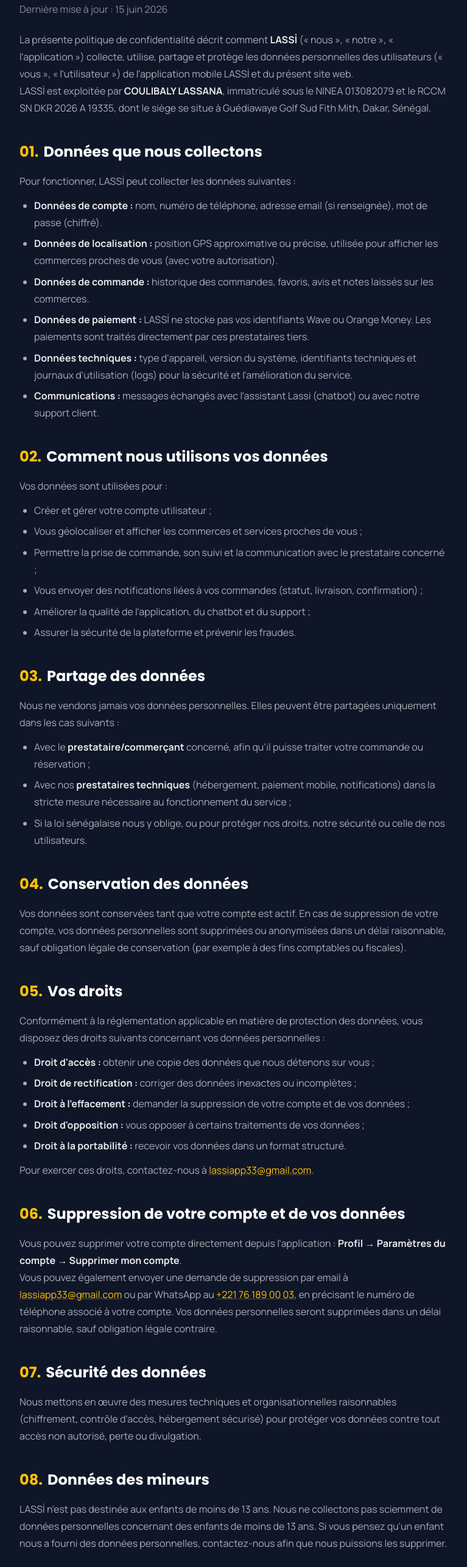
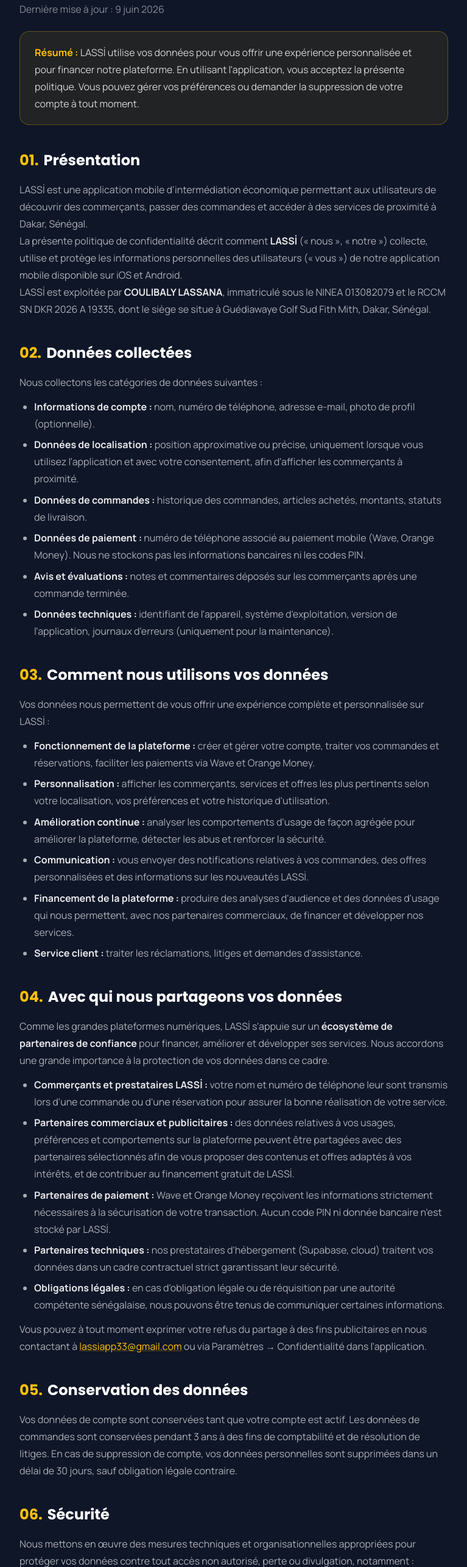
Before and after one commit to lassiapp33-sudo/lassiweb, a plain HTML site: page privacy.html in a window 1280 px wide. Shown: the part 230-2800 px from the top of the page at 61% size, without its empty margins (256-1023 px from the left). Drawn offline with nearby package versions, Linux system fonts and the light colour scheme.

Commit message:
Mettre a jour la politique de confidentialite

```diff
--- a/privacy.html
+++ b/privacy.html
@@ -4,7 +4,7 @@
 <meta charset="UTF-8">
 <meta name="viewport" content="width=device-width, initial-scale=1.0">
 <title>Politique de confidentialité — LASSİ</title>
-<meta name="description" content="Politique de confidentialité de l'application LASSİ : données collectées, utilisation, droits des utilisateurs et suppression de compte.">
+<meta name="description" content="Politique de confidentialité de l'application LASSİ : données collectées, utilisation, partage, droits des utilisateurs et suppression de compte.">
 <meta name="theme-color" content="#0f1628">
 <link rel="icon" href="assets/logo/lassi-logo.png" type="image/png">
 <link rel="preconnect" href="https://fonts.googleapis.com">
@@ -44,6 +44,9 @@
   .prose-lassi a { color: #FFC107; text-decoration: underline; text-decoration-color: rgba(255,193,7,0.3); }
   .prose-lassi a:hover { text-decoration-color: #FFC107; }
   .prose-lassi strong { color: rgba(255,255,255,0.9); }
+  .prose-lassi .highlight { background: rgba(255,193,7,0.08); border: 1px solid rgba(255,193,7,0.3); border-radius: 1rem; padding: 1.25rem 1.5rem; margin: 1.5rem 0 2rem; }
+  .prose-lassi .highlight p { color: rgba(255,255,255,0.8); margin-bottom: 0; }
+  .prose-lassi .highlight strong { color: #FFC107; }
 </style>
 </head>
 <body class="bg-navy text-white antialiased selection:bg-gold selection:text-navy">
@@ -65,83 +68,112 @@
 <main class="max-w-3xl mx-auto px-5 sm:px-8 py-16">
   <span class="text-gold font-display font-semibold uppercase tracking-wider text-sm">Légal</span>
   <h1 class="font-display font-extrabold text-3xl sm:text-4xl mt-3 mb-3">Politique de confidentialité</h1>
-  <p class="text-white/50">Dernière mise à jour : 15 juin 2026</p>
+  <p class="text-white/50">Dernière mise à jour : 9 juin 2026</p>
 
   <div class="prose-lassi mt-6">
+    <div class="highlight">
+      <p><strong>Résumé :</strong> LASSİ utilise vos données pour vous offrir une expérience personnalisée et pour financer notre plateforme. En utilisant l'application, vous acceptez la présente politique. Vous pouvez gérer vos préférences ou demander la suppression de votre compte à tout moment.</p>
+    </div>
+
+    <h2><span class="num">01.</span>Présentation</h2>
     <p>
-      La présente politique de confidentialité décrit comment <strong>LASSİ</strong> (« nous », « notre », « l'application ») collecte, utilise, partage et protège les données personnelles des utilisateurs (« vous », « l'utilisateur ») de l'application mobile LASSİ et du présent site web.
+      LASSİ est une application mobile d'intermédiation économique permettant aux utilisateurs de découvrir des commerçants, passer des commandes et accéder à des services de proximité à Dakar, Sénégal.
+    </p>
+    <p>
+      La présente politique de confidentialité décrit comment <strong>LASSİ</strong> (« nous », « notre ») collecte, utilise et protège les informations personnelles des utilisateurs (« vous ») de notre application mobile disponible sur iOS et Android.
     </p>
     <p>
       LASSİ est exploitée par <strong>COULIBALY LASSANA</strong>, immatriculé sous le NINEA 013082079 et le RCCM SN DKR 2026 A 19335, dont le siège se situe à Guédiawaye Golf Sud Fith Mith, Dakar, Sénégal.
     </p>
 
-    <h2><span class="num">01.</span>Données que nous collectons</h2>
-    <p>Pour fonctionner, LASSİ peut collecter les données suivantes :</p>
+    <h2><span class="num">02.</span>Données collectées</h2>
+    <p>Nous collectons les catégories de données suivantes :</p>
     <ul>
-      <li><strong>Données de compte :</strong> nom, numéro de téléphone, adresse email (si renseignée), mot de passe (chiffré).</li>
-      <li><strong>Données de localisation :</strong> position GPS approximative ou précise, utilisée pour afficher les commerces proches de vous (avec votre autorisation).</li>
-      <li><strong>Données de commande :</strong> historique des commandes, favoris, avis et notes laissés sur les commerces.</li>
-      <li><strong>Données de paiement :</strong> LASSİ ne stocke pas vos identifiants Wave ou Orange Money. Les paiements sont traités directement par ces prestataires tiers.</li>
-      <li><strong>Données techniques :</strong> type d'appareil, version du système, identifiants techniques et journaux d'utilisation (logs) pour la sécurité et l'amélioration du service.</li>
-      <li><strong>Communications :</strong> messages échangés avec l'assistant Lassi (chatbot) ou avec notre support client.</li>
+      <li><strong>Informations de compte :</strong> nom, numéro de téléphone, adresse e-mail, photo de profil (optionnelle).</li>
+      <li><strong>Données de localisation :</strong> position approximative ou précise, uniquement lorsque vous utilisez l'application et avec votre consentement, afin d'afficher les commerçants à proximité.</li>
+      <li><strong>Données de commandes :</strong> historique des commandes, articles achetés, montants, statuts de livraison.</li>
+      <li><strong>Données de paiement :</strong> numéro de téléphone associé au paiement mobile (Wave, Orange Money). Nous ne stockons pas les informations bancaires ni les codes PIN.</li>
+      <li><strong>Avis et évaluations :</strong> notes et commentaires déposés sur les commerçants après une commande terminée.</li>
+      <li><strong>Données techniques :</strong> identifiant de l'appareil, système d'exploitation, version de l'application, journaux d'erreurs (uniquement pour la maintenance).</li>
     </ul>
 
-    <h2><span class="num">02.</span>Comment nous utilisons vos données</h2>
-    <p>Vos données sont utilisées pour :</p>
+    <h2><span class="num">03.</span>Comment nous utilisons vos données</h2>
+    <p>Vos données nous permettent de vous offrir une expérience complète et personnalisée sur LASSİ :</p>
     <ul>
-      <li>Créer et gérer votre compte utilisateur ;</li>
-      <li>Vous géolocaliser et afficher les commerces et services proches de vous ;</li>
-      <li>Permettre la prise de commande, son suivi et la communication avec le prestataire concerné ;</li>
-      <li>Vous envoyer des notifications liées à vos commandes (statut, livraison, confirmation) ;</li>
-      <li>Améliorer la qualité de l'application, du chatbot et du support ;</li>
-      <li>Assurer la sécurité de la plateforme et prévenir les fraudes.</li>
+      <li><strong>Fonctionnement de la plateforme :</strong> créer et gérer votre compte, traiter vos commandes et réservations, faciliter les paiements via Wave et Orange Money.</li>
+      <li><strong>Personnalisation :</strong> afficher les commerçants, services et offres les plus pertinents selon votre localisation, vos préférences et votre historique d'utilisation.</li>
+      <li><strong>Amélioration continue :</strong> analyser les comportements d'usage de façon agrégée pour améliorer la plateforme, détecter les abus et renforcer la sécurité.</li>
+      <li><strong>Communication :</strong> vous envoyer des notifications relatives à vos commandes, des offres personnalisées et des informations sur les nouveautés LASSİ.</li>
+      <li><strong>Financement de la plateforme :</strong> produire des analyses d'audience et des données d'usage qui nous permettent, avec nos partenaires commerciaux, de financer et développer nos services.</li>
+      <li><strong>Service client :</strong> traiter les réclamations, litiges et demandes d'assistance.</li>
     </ul>
 
-    <h2><span class="num">03.</span>Partage des données</h2>
-    <p>Nous ne vendons jamais vos données personnelles. Elles peuvent être partagées uniquement dans les cas suivants :</p>
+    <h2><span class="num">04.</span>Avec qui nous partageons vos données</h2>
+    <p>
+      Comme les grandes plateformes numériques, LASSİ s'appuie sur un <strong>écosystème de partenaires de confiance</strong> pour financer, améliorer et développer ses services. Nous accordons une grande importance à la protection de vos données dans ce cadre.
+    </p>
     <ul>
-      <li>Avec le <strong>prestataire/commerçant</strong> concerné, afin qu'il puisse traiter votre commande ou réservation ;</li>
-      <li>Avec nos <strong>prestataires techniques</strong> (hébergement, paiement mobile, notifications) dans la stricte mesure nécessaire au fonctionnement du service ;</li>
-      <li>Si la loi sénégalaise nous y oblige, ou pour protéger nos droits, notre sécurité ou celle de nos utilisateurs.</li>
+      <li><strong>Commerçants et prestataires LASSİ :</strong> votre nom et numéro de téléphone leur sont transmis lors d'une commande ou d'une réservation pour assurer la bonne réalisation de votre service.</li>
+      <li><strong>Partenaires commerciaux et publicitaires :</strong> des données relatives à vos usages, préférences et comportements sur la plateforme peuvent être partagées avec des partenaires sélectionnés afin de vous proposer des contenus et offres adaptés à vos intérêts, et de contribuer au financement gratuit de LASSİ.</li>
+      <li><strong>Partenaires de paiement :</strong> Wave et Orange Money reçoivent les informations strictement nécessaires à la sécurisation de votre transaction. Aucun code PIN ni donnée bancaire n'est stocké par LASSİ.</li>
+      <li><strong>Partenaires techniques :</strong> nos prestataires d'hébergement (Supabase, cloud) traitent vos données dans un cadre contractuel strict garantissant leur sécurité.</li>
+      <li><strong>Obligations légales :</strong> en cas d'obligation légale ou de réquisition par une autorité compétente sénégalaise, nous pouvons être tenus de communiquer certaines informations.</li>
     </ul>
+    <p>
+      Vous pouvez à tout moment exprimer votre refus du partage à des fins publicitaires en nous contactant à <a href="mailto:lassiapp33@gmail.com">lassiapp33@gmail.com</a> ou via Paramètres → Confidentialité dans l'application.
+    </p>
 
-    <h2><span class="num">04.</span>Conservation des données</h2>
-    <p>Vos données sont conservées tant que votre compte est actif. En cas de suppression de votre compte, vos données personnelles sont supprimées ou anonymisées dans un délai raisonnable, sauf obligation légale de conservation (par exemple à des fins comptables ou fiscales).</p>
+    <h2><span class="num">05.</span>Conservation des données</h2>
+    <p>
+      Vos données de compte sont conservées tant que votre compte est actif. Les données de commandes sont conservées pendant 3 ans à des fins de comptabilité et de résolution de litiges. En cas de suppression de compte, vos données personnelles sont supprimées dans un délai de 30 jours, sauf obligation légale contraire.
+    </p>
 
-    <h2><span class="num">05.</span>Vos droits</h2>
-    <p>Conformément à la réglementation applicable en matière de protection des données, vous disposez des droits suivants concernant vos données personnelles :</p>
+    <h2><span class="num">06.</span>Sécurité</h2>
+    <p>
+      Nous mettons en œuvre des mesures techniques et organisationnelles appropriées pour protéger vos données contre tout accès non autorisé, perte ou divulgation, notamment : chiffrement des données en transit (HTTPS/TLS), authentification sécurisée, contrôle d'accès basé sur les rôles (RLS Supabase).
+    </p>
+
+    <h2><span class="num">07.</span>Droits des utilisateurs</h2>
+    <p>Conformément à la loi sénégalaise sur la protection des données personnelles, vous disposez des droits suivants :</p>
     <ul>
-      <li><strong>Droit d'accès :</strong> obtenir une copie des données que nous détenons sur vous ;</li>
-      <li><strong>Droit de rectification :</strong> corriger des données inexactes ou incomplètes ;</li>
-      <li><strong>Droit à l'effacement :</strong> demander la suppression de votre compte et de vos données ;</li>
-      <li><strong>Droit d'opposition :</strong> vous opposer à certains traitements de vos données ;</li>
+      <li><strong>Droit d'accès :</strong> obtenir une copie de vos données personnelles.</li>
+      <li><strong>Droit de rectification :</strong> corriger des données inexactes.</li>
+      <li><strong>Droit à l'effacement :</strong> demander la suppression de votre compte et de vos données.</li>
+      <li><strong>Droit d'opposition :</strong> vous opposer au traitement de vos données à des fins marketing.</li>
       <li><strong>Droit à la portabilité :</strong> recevoir vos données dans un format structuré.</li>
     </ul>
-    <p>Pour exercer ces droits, contactez-nous à <a href="mailto:lassiapp33@gmail.com">lassiapp33@gmail.com</a>.</p>
+    <p>
+      Pour exercer ces droits, notamment la suppression de votre compte, rendez-vous dans l'application : <strong>Profil → Paramètres du compte → Supprimer mon compte</strong>. Vous pouvez aussi nous écrire à <a href="mailto:lassiapp33@gmail.com">lassiapp33@gmail.com</a> ou sur WhatsApp au <a href="https://wa.me/22176189003">+221 76 189 00 03</a>, en précisant le numéro de téléphone associé à votre compte.
+    </p>
 
-    <h2><span class="num">06.</span>Suppression de votre compte et de vos données</h2>
-    <p>Vous pouvez supprimer votre compte directement depuis l'application : <strong>Profil → Paramètres du compte → Supprimer mon compte</strong>.</p>
-    <p>Vous pouvez également envoyer une demande de suppression par email à <a href="mailto:lassiapp33@gmail.com">lassiapp33@gmail.com</a> ou par WhatsApp au <a href="https://wa.me/22176189003">+221 76 189 00 03</a>, en précisant le numéro de téléphone associé à votre compte. Vos données personnelles seront supprimées dans un délai raisonnable, sauf obligation légale contraire.</p>
+    <h2><span class="num">08.</span>Localisation</h2>
+    <p>
+      L'accès à votre localisation est demandé uniquement pour afficher les commerçants proches de vous. Vous pouvez désactiver cette permission à tout moment dans les paramètres de votre appareil. Sans localisation, l'application reste utilisable avec une recherche manuelle.
+    </p>
 
-    <h2><span class="num">07.</span>Sécurité des données</h2>
-    <p>Nous mettons en œuvre des mesures techniques et organisationnelles raisonnables (chiffrement, contrôle d'accès, hébergement sécurisé) pour protéger vos données contre tout accès non autorisé, perte ou divulgation.</p>
+    <h2><span class="num">09.</span>Notifications push</h2>
+    <p>
+      Nous envoyons des notifications pour vous informer de l'état de vos commandes. Vous pouvez désactiver les notifications dans les paramètres de votre appareil à tout moment.
+    </p>
 
-    <h2><span class="num">08.</span>Données des mineurs</h2>
-    <p>LASSİ n'est pas destinée aux enfants de moins de 13 ans. Nous ne collectons pas sciemment de données personnelles concernant des enfants de moins de 13 ans. Si vous pensez qu'un enfant nous a fourni des données personnelles, contactez-nous afin que nous puissions les supprimer.</p>
+    <h2><span class="num">10.</span>Enfants</h2>
+    <p>
+      LASSİ n'est pas destiné aux enfants de moins de 13 ans. Nous ne collectons pas sciemment de données provenant de mineurs de moins de 13 ans. Si vous pensez qu'un mineur a créé un compte, contactez-nous immédiatement.
+    </p>
 
-    <h2><span class="num">09.</span>Cookies et traceurs</h2>
-    <p>Le site web LASSİ peut utiliser des cookies techniques nécessaires à son bon fonctionnement. L'application mobile peut utiliser des identifiants techniques équivalents pour mémoriser vos préférences et assurer la sécurité de votre session.</p>
+    <h2><span class="num">11.</span>Modifications</h2>
+    <p>
+      Nous pouvons mettre à jour cette politique de confidentialité. En cas de modification substantielle, nous vous en informerons via une notification dans l'application ou par e-mail. La date de « dernière mise à jour » en haut de cette page indique la version en vigueur.
+    </p>
 
-    <h2><span class="num">10.</span>Modifications de cette politique</h2>
-    <p>Cette politique de confidentialité peut être mise à jour de temps à autre. Toute modification importante sera communiquée via l'application ou par email. La date de « dernière mise à jour » en haut de cette page indique la version la plus récente.</p>
-
-    <h2><span class="num">11.</span>Nous contacter</h2>
-    <p>Pour toute question concernant cette politique de confidentialité ou vos données personnelles :</p>
+    <h2><span class="num">12.</span>Contact</h2>
+    <p>Pour toute question concernant cette politique :</p>
     <ul>
-      <li>Email : <a href="mailto:lassiapp33@gmail.com">lassiapp33@gmail.com</a></li>
-      <li>WhatsApp : <a href="https://wa.me/22176189003">+221 76 189 00 03</a></li>
-      <li>Adresse : Guédiawaye Golf Sud Fith Mith, Dakar, Sénégal</li>
-      <li>Nom légal : COULIBALY LASSANA — NINEA 013082079 — RCCM SN DKR 2026 A 19335</li>
+      <li><strong>E-mail :</strong> <a href="mailto:lassiapp33@gmail.com">lassiapp33@gmail.com</a></li>
+      <li><strong>WhatsApp :</strong> <a href="https://wa.me/22176189003">+221 76 189 00 03</a></li>
+      <li><strong>Application :</strong> LASSİ — disponible sur App Store et Google Play</li>
+      <li><strong>Localisation :</strong> Dakar, Sénégal</li>
+      <li><strong>Nom légal :</strong> COULIBALY LASSANA — NINEA 013082079 — RCCM SN DKR 2026 A 19335</li>
     </ul>
   </div>
 </main>
```
